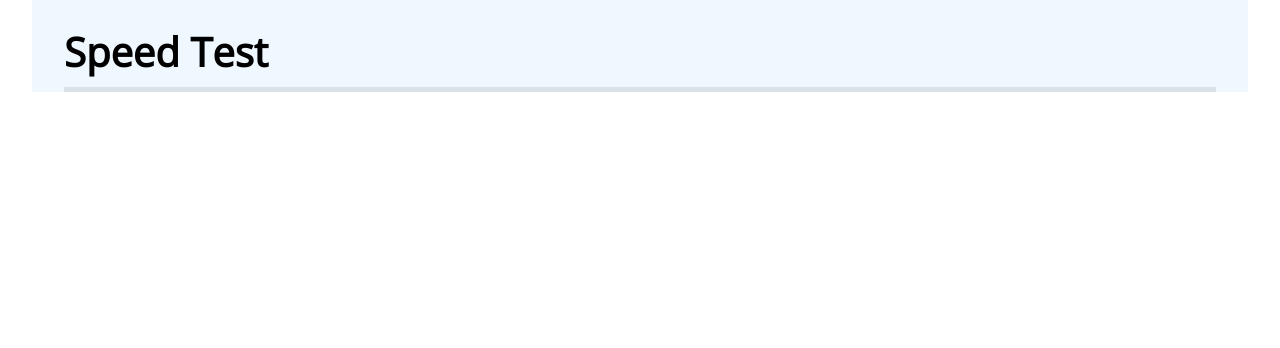
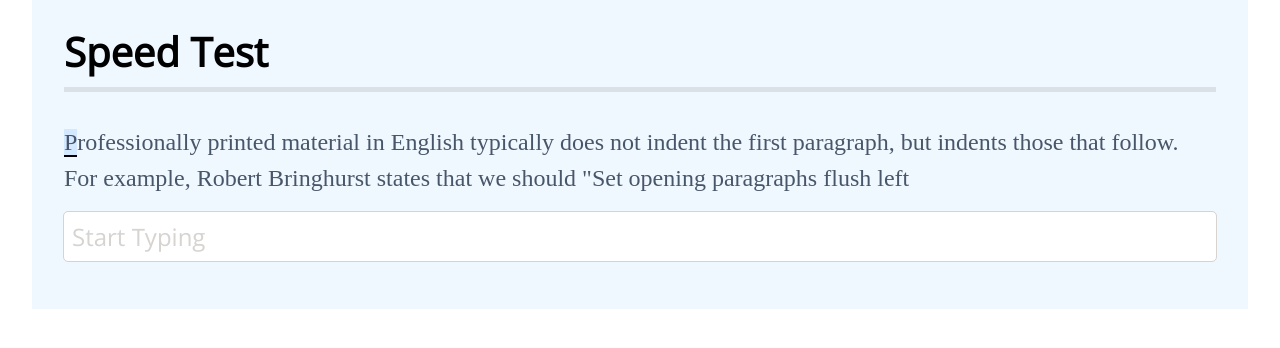
Before and after one commit to al-imam/typing-spped-test, a React (Vite) app: page / in a window 1280 px wide. Shown: the top 348 px of the page. Built offline with nearby package versions, Linux system fonts and the light colour scheme; a web font is replaced by a local one.

Commit message:
show text and validate

```diff
--- a/src/App.tsx
+++ b/src/App.tsx
@@ -13,6 +13,20 @@ function App() {
   return (
     <Container>
       <Title>Speed Test</Title>
+      <Main>
+        <P>
+          {Text.map((text, index) => (
+            <C text={text} index={index} input={input} />
+          ))}
+        </P>
+        <InputFiled
+          type="text"
+          value={input}
+          onChange={(evt) => setInput(evt.target.value)}
+          placeholder="Start Typing"
+        />
+        {input}
+      </Main>
     </Container>
   );
 }
```
